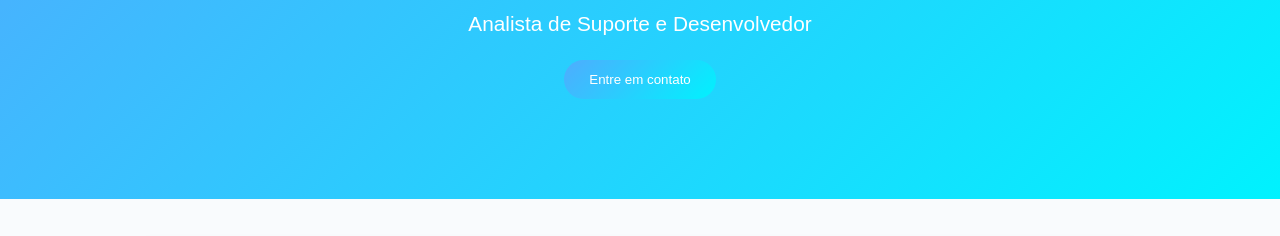
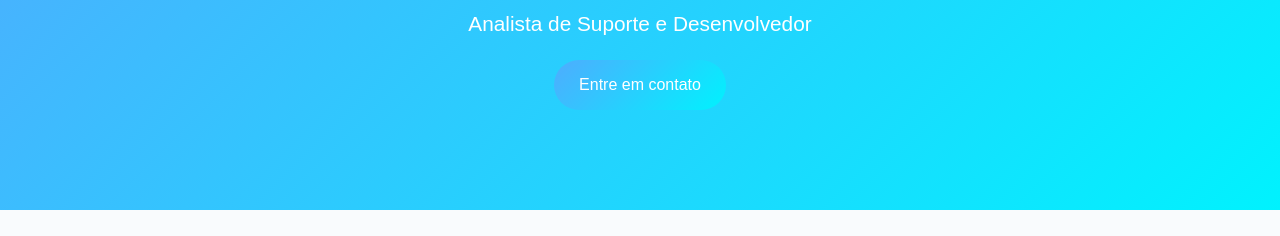
Before and after one commit to MatheusCampioto/sitedev, a plain HTML site: page index.html in a window 1280 px wide. Shown: the part 180-416 px from the top of the page. Drawn offline with Linux system fonts and the light colour scheme.

Commit message:
att botao wpp

```diff
--- a/index.html
+++ b/index.html
@@ -7,20 +7,20 @@
 </head>
 <body>
 
-  <!-- Hero -->
+  <!-- hero -->
   <header class="hero">
     <h1>Matheus Felipe Campioto Catenacci</h1>
     <p>Analista de Suporte e Desenvolvedor</p>
-    <button>Entre em contato</button>
+    <a href="https://wa.me/5544999620498" target="_blank" class="hero-btn">Entre em contato</a>
   </header>
 
-  <!-- Sobre -->
+  <!-- sobre -->
   <section id="sobre">
     <h2>Sobre mim</h2>
     <p>Sou estudante de Engenharia de Software na Unicesumar, apaixonado por tecnologia, dados e desenvolvimento de soluções inteligentes.</p>
   </section>
 
-  <!-- Experiência -->
+  <!-- experiencia -->
   <section id="experiencia">
     <h2>Experiência</h2>
     <div class="card">
@@ -35,14 +35,14 @@
     </div>
   </section>
 
-  <!-- Formação -->
+  <!-- formacao -->
   <section id="formacao">
     <h2>Formação</h2>
     <p>Engenharia de Software - Unicesumar (01/2023 - 12/2026)</p>
     <p>Cursos Udemy: Frontend (HTML, CSS, JS), JavaScript avançado, Bancos de Dados (MySQL, PostgreSQL, MongoDB).</p>
   </section>
 
-  <!-- Habilidades -->
+  <!-- habilidades -->
   <section id="habilidades">
     <h2>Habilidades</h2>
     <ul>
--- a/style.css
+++ b/style.css
@@ -1,4 +1,4 @@
-/* Reset básico */
+/* reset */
 * {
   margin: 0;
   padding: 0;
@@ -12,7 +12,7 @@ body {
   line-height: 1.6;
 }
 
-/* Hero */
+/* hero */
 .hero {
   background: linear-gradient(135deg, #4facfe, #00f2fe);
   color: #fff;
@@ -21,19 +21,25 @@ body {
 }
 .hero h1 { font-size: 3rem; }
 .hero p { font-size: 1.3rem; margin-top: 10px; }
-.hero button {
+
+/* botão hero como link */
+.hero-btn {
+  display: inline-block;
   background: linear-gradient(135deg, #4facfe, #00f2fe);
   color: #fff;
   padding: 12px 25px;
   border-radius: 30px;
-  border: none;
+  font-weight: 500;
+  text-decoration: none;
   margin-top: 20px;
-  cursor: pointer;
-  transition: transform 0.3s ease;
+  transition: transform 0.3s ease, box-shadow 0.3s ease;
 }
-.hero button:hover { transform: scale(1.05); }
+.hero-btn:hover {
+  transform: scale(1.05);
+  box-shadow: 0 4px 12px rgba(0,0,0,0.2);
+}
 
-/* Seções */
+/* secoes */
 section {
   padding: 60px 30px;
   max-width: 1000px;
@@ -44,10 +50,10 @@ section {
   animation: fadeUp 1s ease-in;
 }
 
-/* Alternar cores */
+/* altera cores */
 section:nth-child(even) { background: #f5f7fa; }
 
-/* Títulos */
+/* titulo */
 section h2 {
   font-size: 2rem;
   margin-bottom: 20px;
@@ -64,7 +70,7 @@ section h2::after {
   border-radius: 2px;
 }
 
-/* Cards */
+/* cards */
 .card {
   background: #ffffff;
   padding: 20px;
@@ -78,14 +84,14 @@ section h2::after {
   box-shadow: 0 6px 14px rgba(0,0,0,0.15);
 }
 
-/* Grid containers */
+/* grid containers */
 .artigos-container, .projetos-container {
   display: grid;
   grid-template-columns: repeat(auto-fit, minmax(280px, 1fr));
   gap: 20px;
 }
 
-/* Links "Leia mais" */
+/* links "Leia mais" */
 #artigos a {
   display: inline-block;
   margin-top: 10px;
@@ -99,7 +105,7 @@ section h2::after {
 }
 #artigos a:hover { transform: scale(1.05); }
 
-/* Habilidades */
+/* habilidades */
 #habilidades ul {
   display: flex;
   flex-wrap: wrap;
@@ -120,10 +126,10 @@ section h2::after {
   box-shadow: 0 4px 12px rgba(0,0,0,0.2);
 }
 
-/* Contato */
+/* contato */
 #contato p { margin: 10px 0; }
 
-/* Botões de contato */
+/* botões de contato */
 .contato-btn {
   display: inline-block;
   background: linear-gradient(135deg, #4facfe, #00f2fe);
@@ -141,7 +147,7 @@ section h2::after {
   box-shadow: 0 4px 12px rgba(0,0,0,0.2);
 }
 
-/* Rodapé */
+/* rodapé */
 footer {
   text-align: center;
   padding: 15px;
@@ -155,13 +161,13 @@ footer {
   to { opacity: 1; }
 }
 
-/* Animação suave nas sections */
+/* animacao suave nas sections */
 @keyframes fadeUp {
   from { opacity: 0; transform: translateY(20px); }
   to { opacity: 1; transform: translateY(0); }
 }
 
-/* Responsividade */
+/* responsividade */
 @media (max-width: 768px) {
   .hero h1 { font-size: 2rem; }
   .hero p { font-size: 1rem; }
```
